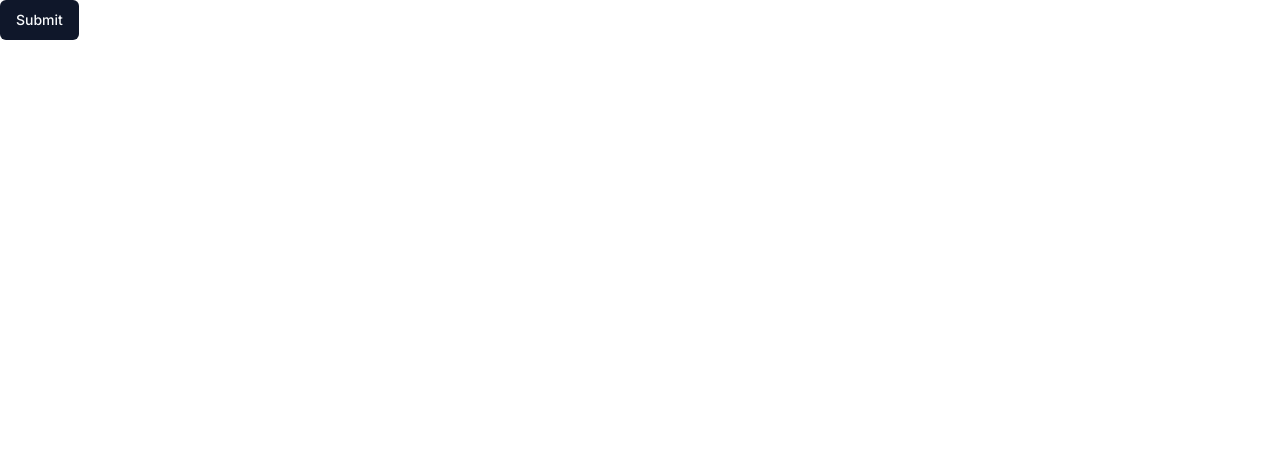
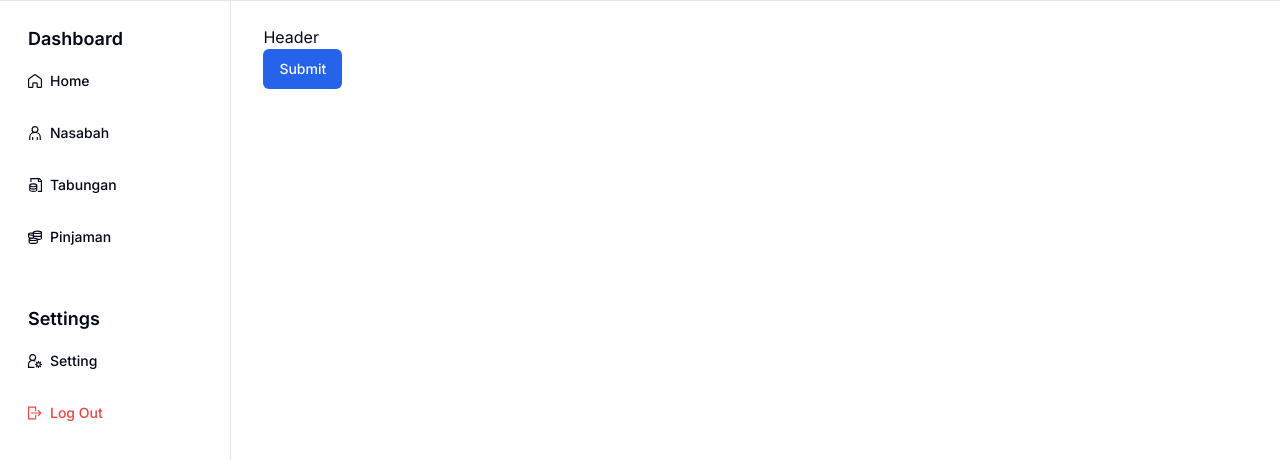
Before and after one commit to 3ramayana/koperasi-app, a Next.js app: page / in a window 1280 px wide. Shown: the top 460 px of the page. Built offline with nearby package versions, Linux system fonts and the light colour scheme.

Commit message:
sidebar component

```diff
--- a/package.json
+++ b/package.json
@@ -16,6 +16,7 @@
     "next": "14.1.0",
     "react": "^18",
     "react-dom": "^18",
+    "react-icons": "^5.0.1",
     "tailwind-merge": "^2.2.1",
     "tailwindcss-animate": "^1.0.7"
   },
--- a/src/app/globals.css
+++ b/src/app/globals.css
@@ -6,63 +6,46 @@
   :root {
     --background: 0 0% 100%;
     --foreground: 222.2 84% 4.9%;
-
     --card: 0 0% 100%;
     --card-foreground: 222.2 84% 4.9%;
-
     --popover: 0 0% 100%;
     --popover-foreground: 222.2 84% 4.9%;
-
-    --primary: 222.2 47.4% 11.2%;
+    --primary: 221.2 83.2% 53.3%;
     --primary-foreground: 210 40% 98%;
-
     --secondary: 210 40% 96.1%;
     --secondary-foreground: 222.2 47.4% 11.2%;
-
     --muted: 210 40% 96.1%;
     --muted-foreground: 215.4 16.3% 46.9%;
-
     --accent: 210 40% 96.1%;
     --accent-foreground: 222.2 47.4% 11.2%;
-
     --destructive: 0 84.2% 60.2%;
     --destructive-foreground: 210 40% 98%;
-
     --border: 214.3 31.8% 91.4%;
     --input: 214.3 31.8% 91.4%;
-    --ring: 222.2 84% 4.9%;
-
+    --ring: 221.2 83.2% 53.3%;
     --radius: 0.5rem;
   }
 
   .dark {
     --background: 222.2 84% 4.9%;
     --foreground: 210 40% 98%;
-
     --card: 222.2 84% 4.9%;
     --card-foreground: 210 40% 98%;
-
     --popover: 222.2 84% 4.9%;
     --popover-foreground: 210 40% 98%;
-
-    --primary: 210 40% 98%;
+    --primary: 217.2 91.2% 59.8%;
     --primary-foreground: 222.2 47.4% 11.2%;
-
     --secondary: 217.2 32.6% 17.5%;
     --secondary-foreground: 210 40% 98%;
-
     --muted: 217.2 32.6% 17.5%;
     --muted-foreground: 215 20.2% 65.1%;
-
     --accent: 217.2 32.6% 17.5%;
     --accent-foreground: 210 40% 98%;
-
     --destructive: 0 62.8% 30.6%;
     --destructive-foreground: 210 40% 98%;
-
     --border: 217.2 32.6% 17.5%;
     --input: 217.2 32.6% 17.5%;
-    --ring: 212.7 26.8% 83.9%;
+    --ring: 224.3 76.3% 48%;
   }
 }
 
--- a/src/app/layout.tsx
+++ b/src/app/layout.tsx
@@ -1,12 +1,13 @@
-import type { Metadata } from "next";
-import { Inter } from "next/font/google";
-import "./globals.css";
+import type { Metadata } from 'next';
+import { Inter } from 'next/font/google';
+import './globals.css';
+import Sidebar from '@/components/layouts/Sidebar';
 
-const inter = Inter({ subsets: ["latin"] });
+const inter = Inter({ subsets: ['latin'] });
 
 export const metadata: Metadata = {
-  title: "Create Next App",
-  description: "Generated by create next app",
+  title: 'Create Next App',
+  description: 'Generated by create next app',
 };
 
 export default function RootLayout({
@@ -16,7 +17,25 @@ export default function RootLayout({
 }>) {
   return (
     <html lang="en">
-      <body className={inter.className}>{children}</body>
+      <body className={inter.className}>
+        <main>
+          <div className="border-t">
+            <div className="bg-background">
+              <div className="flex flex-row">
+                <div className="hidden lg:block w-[18%]">
+                  <Sidebar />
+                </div>
+                <div className="col-span-3 overflow-auto lg:col-span-5 lg:border-l w-[82%]">
+                  <div className="px-6 py-6 lg:px-8">
+                    <div>Header</div>
+                    {children}
+                  </div>
+                </div>
+              </div>
+            </div>
+          </div>
+        </main>
+      </body>
     </html>
   );
 }
--- /dev/null
+++ b/src/components/layouts/Sidebar/index.tsx
@@ -0,0 +1,71 @@
+import { Button } from '@/components/ui/button';
+import React, { FC } from 'react';
+import {
+  GrHomeRounded,
+  GrUser,
+  GrDocumentStore,
+  GrMoney,
+  GrUserSettings,
+  GrLogout,
+} from 'react-icons/gr';
+
+interface SidebarProps {}
+
+const Sidebar: FC<SidebarProps> = () => {
+  return (
+    <div className="pb-12 min-h-screen">
+      <div className="space-y-4 py-4">
+        <div className="px-3 py-2">
+          <h2 className="mb-2 px-4 text-lg font-semibold">Dashboard</h2>
+          <div className="space-y-3">
+            <Button
+              variant={'ghost'}
+              className="w-full justify-start rounded-none hover:text-primary">
+              <GrHomeRounded className="mr-2" />
+              Home
+            </Button>
+            <Button
+              variant={'ghost'}
+              className="w-full justify-start rounded-none hover:text-primary">
+              <GrUser className="mr-2" />
+              Nasabah
+            </Button>
+            <Button
+              variant={'ghost'}
+              className="w-full justify-start rounded-none hover:text-primary">
+              <GrDocumentStore className="mr-2" />
+              Tabungan
+            </Button>
+            <Button
+              variant={'ghost'}
+              className="w-full justify-start rounded-none hover:text-primary">
+              <GrMoney className="mr-2" />
+              Pinjaman
+            </Button>
+          </div>
+        </div>
+        <div className="space-y-4 py-4">
+          <div className="px-3 py-2">
+            <h2 className="mb-2 px-4 text-lg font-semibold">Settings</h2>
+            <div className="space-y-3">
+              <Button
+                variant={'ghost'}
+                className="w-full justify-start rounded-none hover:text-primary">
+                <GrUserSettings className="mr-2" />
+                Setting
+              </Button>
+              <Button
+                variant={'ghost'}
+                className="w-full justify-start rounded-none text-red-500 hover:text-red-500 hover:bg-red-100">
+                <GrLogout className="mr-2" />
+                Log Out
+              </Button>
+            </div>
+          </div>
+        </div>
+      </div>
+    </div>
+  );
+};
+
+export default Sidebar;
```
Also changed, not shown: 1 other file (tests, documents, lock files or other folders).
